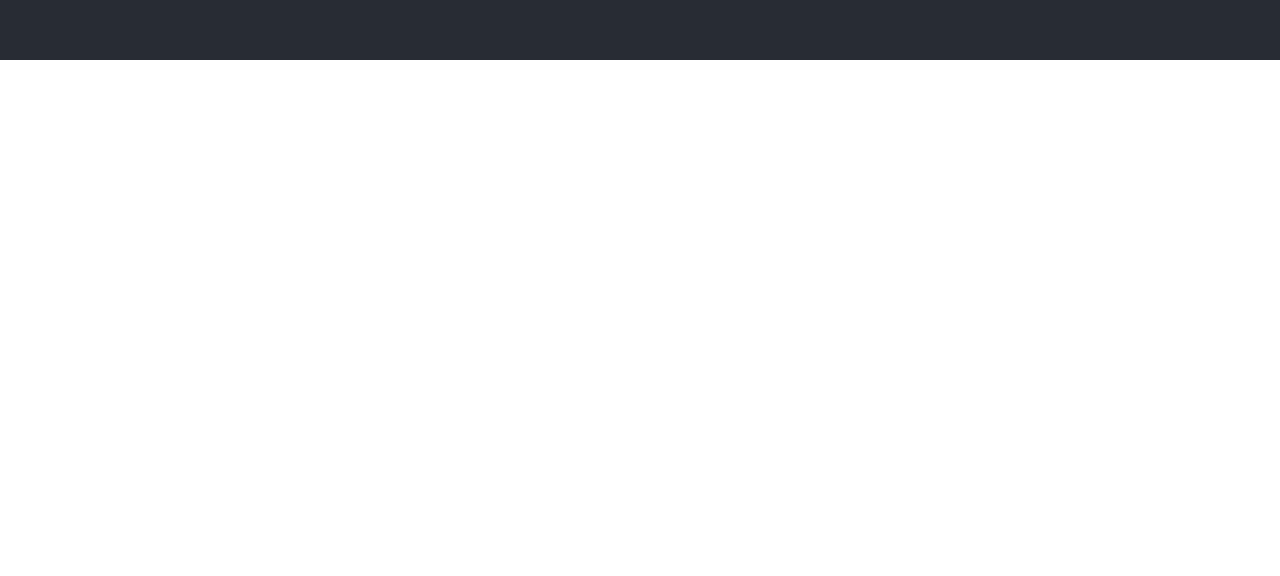
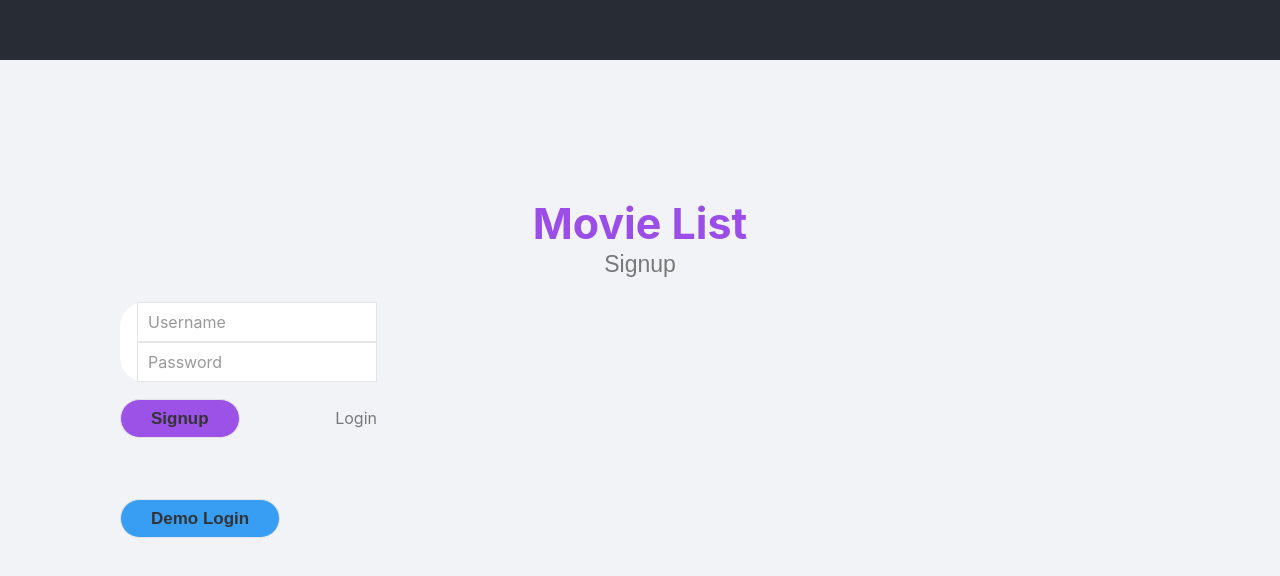
Before and after one commit to JustinHsie/movielist, a React (Create React App) app in the folder frontend/: page /signup in a window 1280 px wide. Before the commit this address had no page. Shown: the part 740-1316 px from the top of the page. Before the commit the page ends 800 px from the top, so only its background shows below. Built offline with nearby package versions, Linux system fonts and the light colour scheme.

Commit message:
Add frontend ui

```diff
--- a/frontend/src/App.js
+++ b/frontend/src/App.js
@@ -2,6 +2,9 @@ import React, { useState } from 'react';
 import './App.css';
 import MyMovies from './pages/MyMovies';
 import Search from './pages/Search';
+import Signup from './pages/Signup';
+import Login from './pages/Login';
+import Error from './pages/Error';
 import { BrowserRouter, Routes, Route } from 'react-router-dom';
 
 export default function App() {
@@ -16,17 +19,20 @@ export default function App() {
       </header>
       <BrowserRouter>
         <Routes>
-          <Route path="/" element={
+          <Route exact="true" path="/" element={
             <MyMovies
               setResults={setResults}
             />
           }/>
-          <Route path="/search" element={
+          <Route exact="true" path="/search" element={
             <Search
               results={results}
               setResults={setResults}
             />
           }/>
+          <Route exact="true" path="signup" element={<Signup/>}/>
+          <Route exact="true" path="login" element={<Login/>}/>
+          <Route exact="true" path="*" element={<Error/>}/>
         </Routes>
       </BrowserRouter>
     </div>
--- /dev/null
+++ b/frontend/src/components/Form.css
@@ -0,0 +1,34 @@
+.form-bar{
+  background-color:white;
+  color:white;
+  padding-left: 17px;
+  border-radius: 25px!important;
+}
+
+.form-bar .form-input{
+  font-size: 1rem!important;
+}
+
+.form-div{
+  padding-top: 17px;
+}
+
+.form-button{
+  background-color:#9a4de7f5!important;
+  float: left;
+}
+
+.demo-button-div{
+  padding-top: 100px;
+}
+
+.demo-button{
+  background-color:#319cf4f5!important;
+}
+
+#form-alt-link a{
+  padding-top: 7px;
+  float: right;
+  text-decoration: none;
+  color: #787878;
+}
--- /dev/null
+++ b/frontend/src/components/LoginForm.js
@@ -0,0 +1,44 @@
+import React from 'react';
+import './Form.css';
+
+export default function LoginForm(props) {
+  return(
+    <div>
+      <div className="form-div">
+        <form
+          className="uk-search uk-search-navbar form-bar"
+          onSubmit={props.onFormSubmit}>
+          <input
+            className="uk-search-input form-input"
+            type="text"
+            placeholder="Username"
+            value={props.usernameValue}
+            onChange={props.onUsernameInput}/>
+          <input
+            className="uk-search-input uk-form-password form-input"
+            type="password"
+            placeholder="Password"
+            value={props.passwordValue}
+            onChange={props.onPasswordInput}/>
+        </form>
+      </div>
+      <div className='form-div'>
+        <button
+          onClick={props.onFormSubmit}
+          className="uk-button uk-button-default new-button form-button">
+          Login
+        </button>
+      </div>
+      <div id='form-alt-link'>
+        <a href="/signup">Signup</a>
+      </div>
+      <div className='form-div demo-button-div'>
+        <button
+          onClick={props.onFormSubmit}
+          className="uk-button uk-button-default new-button form-button demo-button">
+          Demo Login
+        </button>
+      </div>
+    </div>
+  )
+}
--- /dev/null
+++ b/frontend/src/components/SignupForm.js
@@ -0,0 +1,44 @@
+import React from 'react';
+import './Form.css';
+
+export default function SignupForm(props) {
+  return(
+    <div>
+      <div className="form-div">
+        <form
+          className="uk-search uk-search-navbar form-bar"
+          onSubmit={props.onFormSubmit}>
+          <input
+            className="uk-search-input form-input"
+            type="text"
+            placeholder="Username"
+            value={props.usernameValue}
+            onChange={props.onUsernameInput}/>
+          <input
+            className="uk-search-input uk-form-password form-input"
+            type="password"
+            placeholder="Password"
+            value={props.passwordValue}
+            onChange={props.onPasswordInput}/>
+        </form>
+      </div>
+      <div className='form-div'>
+        <button
+          onClick={props.onFormSubmit}
+          className="uk-button uk-button-default new-button form-button">
+          Signup
+        </button>
+      </div>
+      <div id='form-alt-link'>
+        <a href="/login">Login</a>
+      </div>
+      <div className='form-div demo-button-div'>
+        <button
+          onClick={props.onFormSubmit}
+          className="uk-button uk-button-default new-button form-button demo-button">
+          Demo Login
+        </button>
+      </div>
+    </div>
+  )
+}
--- /dev/null
+++ b/frontend/src/pages/Error.js
@@ -0,0 +1,13 @@
+export default function Error() {
+  return(
+    <div id="movies">
+        <div id="movie-container">
+          <div id="movie-title-container">
+            <h1 id="movie-header"><a href="/">Movie List</a></h1>
+          </div>
+          <h2 id="movie-subheader">Oops! Error, click above to go home</h2>
+        </div>
+    </div>
+
+  )
+}
--- /dev/null
+++ b/frontend/src/pages/Login.js
@@ -0,0 +1,45 @@
+import React, {useState} from 'react';
+import LoginForm from '../components/LoginForm';
+import './MyMovies.css';
+
+export default function Login() {
+  const [username, setUsername] = useState("");
+  const [password, setPassword] = useState("");
+
+  const handleUsernameInput = e => {
+    setUsername(e.target.value);
+  }
+
+  const handlePasswordInput = e => {
+    setPassword(e.target.value);
+  }
+
+  const handleFormSubmit = e => {
+    e.preventDefault();
+
+    // Error handling (eg empty fields) not implemented yet
+
+  }
+
+  return(
+    <div id="movies">
+      <div id="movie-container">
+        <div id="movie-title-container">
+          <h1 id="movie-header"><a href="/">Movie List</a></h1>
+          <div>
+            <h1 id="movie-subheader">Login</h1>
+          </div>
+          <div id="movie-form-container">
+            <LoginForm
+              usernameValue={username}
+              onUsernameInput={handleUsernameInput}
+              passwordValue={password}
+              onPasswordInput={handlePasswordInput}
+              onFormSubmit={handleFormSubmit}
+            />
+          </div>
+        </div>
+      </div>
+    </div>
+  )
+}
--- a/frontend/src/pages/MyMovies.css
+++ b/frontend/src/pages/MyMovies.css
@@ -33,7 +33,12 @@
   padding-top: 7px;
 }
 
-#movie-title-container, #movie-search-container{
+#movie-form-container{
+  float: left;
+  padding-top: 7px;
+}
+
+#movie-title-container, #movie-search-container, #movie-form-container{
   margin-bottom: 30px;
 }
 
@@ -87,7 +92,7 @@
       width: fit-content;
   }
 
-  #movie-search-container{
+  #movie-search-container, #movie-form-container{
     padding-top:20px;
     margin:0px auto 35px auto;
     float: none;
--- /dev/null
+++ b/frontend/src/pages/Signup.js
@@ -0,0 +1,45 @@
+import React, {useState} from 'react';
+import SignupForm from '../components/SignupForm';
+import './MyMovies.css';
+
+export default function Signup() {
+  const [username, setUsername] = useState("");
+  const [password, setPassword] = useState("");
+
+  const handleUsernameInput = e => {
+    setUsername(e.target.value);
+  }
+
+  const handlePasswordInput = e => {
+    setPassword(e.target.value);
+  }
+
+  const handleFormSubmit = e => {
+    e.preventDefault();
+
+    // Error handling (eg empty fields) not implemented yet
+
+  }
+
+  return(
+    <div id="movies">
+      <div id="movie-container">
+        <div id="movie-title-container">
+          <h1 id="movie-header"><a href="/">Movie List</a></h1>
+          <div>
+            <h1 id="movie-subheader">Signup</h1>
+          </div>
+          <div id="movie-form-container">
+            <SignupForm
+              usernameValue={username}
+              onUsernameInput={handleUsernameInput}
+              passwordValue={password}
+              onPasswordInput={handlePasswordInput}
+              onFormSubmit={handleFormSubmit}
+            />
+          </div>
+        </div>
+      </div>
+    </div>
+  )
+}
```
Also changed, not shown: frontend/src/components/SearchBar.js (+0 -24 lines), 1 other file (tests, documents, lock files or other folders).
